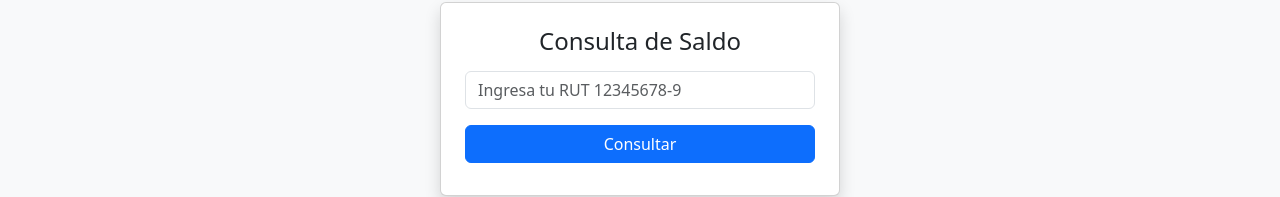
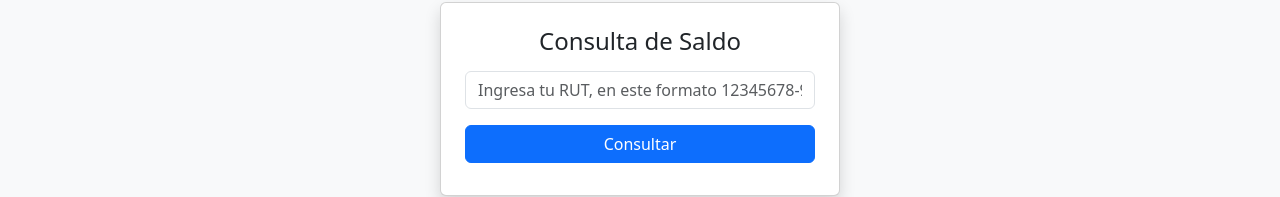
Before and after one commit to cybernovala/prepago, a plain HTML site: page templates/index.html in a window 1280 px wide. Shown: the part 374-571 px from the top of the page. Drawn offline with nearby package versions, Linux system fonts and the light colour scheme.

Commit message:
Update index.html

```diff
--- a/templates/index.html
+++ b/templates/index.html
@@ -18,7 +18,7 @@
     <div class="card shadow p-4 mx-auto" style="max-width: 400px;">
       <h4 class="mb-3 text-center">Consulta de Saldo</h4>
       <div class="mb-3">
-        <input id="rutInput" class="form-control" placeholder="Ingresa tu RUT 12345678-9" />
+        <input id="rutInput" class="form-control" placeholder="Ingresa tu RUT, en este formato 12345678-9" />
       </div>
       <button class="btn btn-primary w-100 mb-2" onclick="consultarRut()">Consultar</button>
       <div id="error" class="alert alert-danger py-2 px-3 d-none"></div>
```
